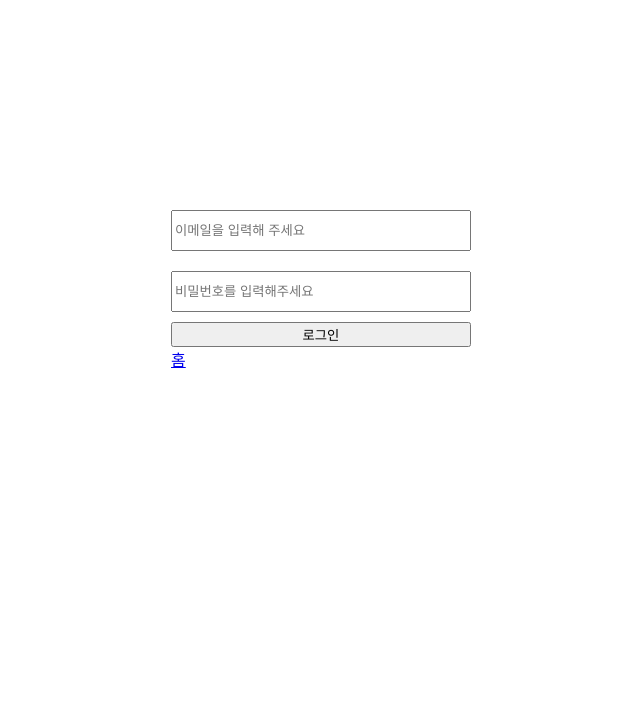
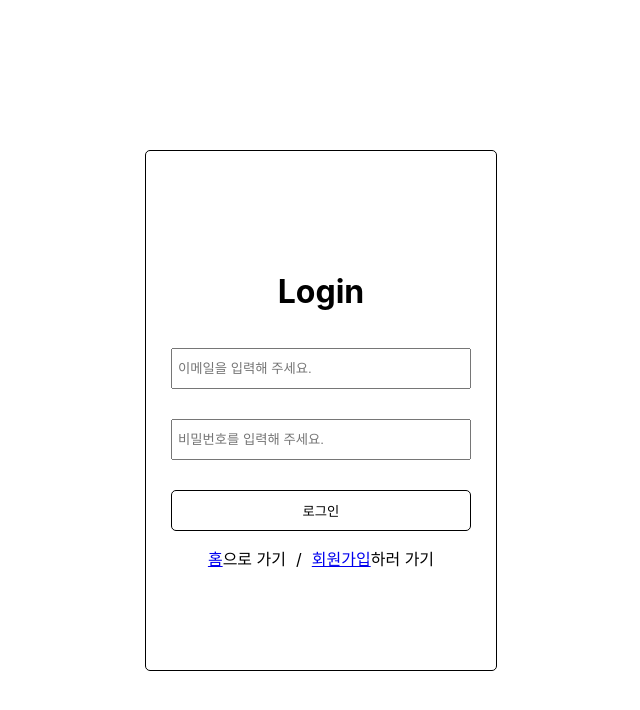
Before and after one commit to NamKungSujeong/wanted-pre-onboarding-frontend, a React (Create React App) app: page /signin in a window 1280 px wide. Shown: the top 710 px of the page, without its empty margins (319-959 px from the left). Built offline with nearby package versions, Linux system fonts and the light colour scheme.

Commit message:
signinPage  design

```diff
--- a/src/pages/MainPage.js
+++ b/src/pages/MainPage.js
@@ -27,7 +27,7 @@ const MainPageBlock = styled.main`
 `;
 
 const Intro = styled.section`
-  padding-top: 200px;
+  padding-top: 250px;
   font-size: 3rem;
 `;
 
--- a/src/pages/SignInPage.js
+++ b/src/pages/SignInPage.js
@@ -43,12 +43,14 @@ const SignIn = () => {
   };
 
   return (
+    <SignInPage>
+      <h1>Login</h1>
       <SigninForm>
         <input
           required
           type="email"
           data-testid="email-input"
-        placeholder="이메일을 입력해 주세요"
+          placeholder="이메일을 입력해 주세요."
           value={email}
           onChange={(e) => setEmail(e.target.value)}
         />
@@ -56,29 +58,66 @@ const SignIn = () => {
           required
           type="password"
           data-testid="password-input"
-        placeholder="비밀번호를 입력해주세요"
+          placeholder="비밀번호를 입력해 주세요."
           value={pw}
           onChange={(e) => setPw(e.target.value)}
         />
         <button data-testid="signin-button" onClick={login}>
           로그인
         </button>
-      <Link to="/">홈</Link>
+        <OtherLinks>
+          <span>
+            <Link to="/">홈</Link>으로 가기
+          </span>
+          /
+          <span>
+            <Link to="/signup">회원가입</Link>하러 가기
+          </span>
+        </OtherLinks>
       </SigninForm>
+    </SignInPage>
   );
 };
 
 export default SignIn;
 
+const SignInPage = styled.main`
+  width: 300px;
+  margin: 150px auto 0;
+  padding: 100px 25px;
+  text-align: center;
+  border: 1px solid black;
+  border-radius: 5px;
+`;
+
 const SigninForm = styled.form`
-  width: 300px;
   display: flex;
   flex-direction: column;
-  margin: auto;
-  padding-top: 200px;
 
   input {
     height: 35px;
-    margin: 10px 0;
+    margin: 15px 0;
+    padding-left: 5px;
+  }
+
+  button {
+    margin-top: 15px;
+    padding: 10px 0;
+    background-color: #fff;
+    border: 1px solid black;
+    border-radius: 5px;
+    font-weight: 500;
+
+    &:hover {
+      cursor: pointer;
+      background-color: #e9e9e9;
+    }
   }
 `;
+
+const OtherLinks = styled.div`
+  padding-top: 15px;
+  span {
+    padding: 0 10px;
+  }
+`;
```
Lines whose indentation alone changed are shown as unchanged.
